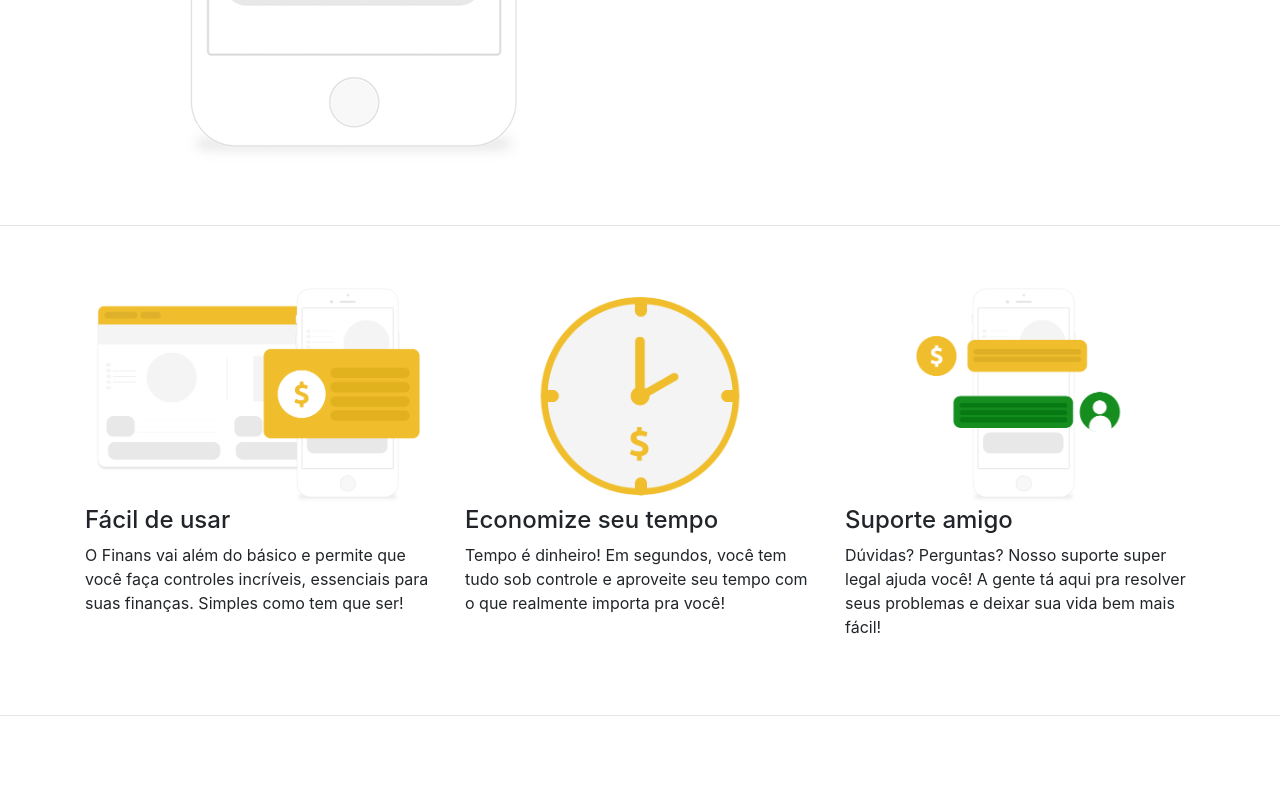
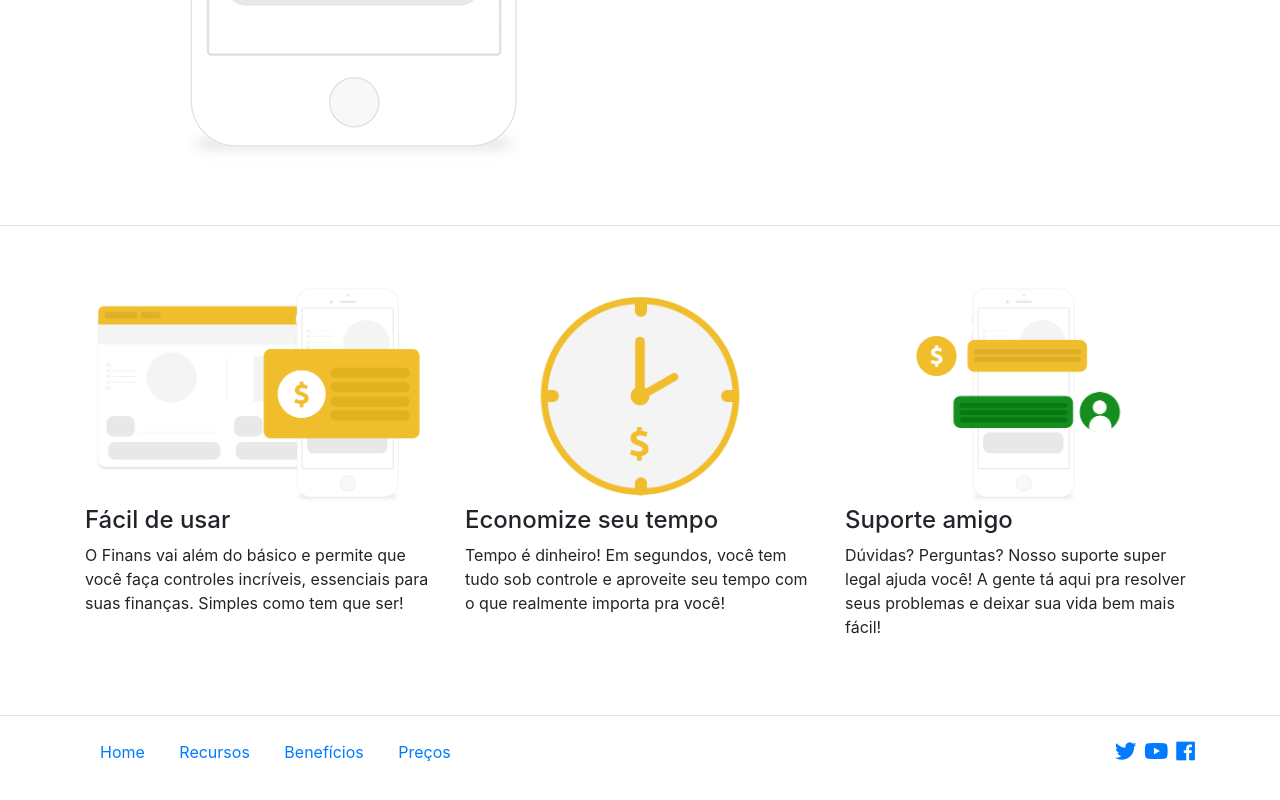
Before and after one commit to sarahprando/Finans, a plain HTML site: page index.html in a window 1280 px wide. Shown: the part 1628-2428 px from the top of the page. Before the commit the page ends 2344 px from the top, so only its background shows below. Drawn offline with nearby package versions, Linux system fonts and the light colour scheme.

Commit message:
finalizado!!!

```diff
--- a/css/style.css
+++ b/css/style.css
@@ -7,3 +7,7 @@
     padding: 60px 0;
     border-bottom: 1px solid #e5e5e5;
 }
+
+footer p a {
+    margin: 5px 15px;
+}
--- a/index.html
+++ b/index.html
@@ -124,7 +124,7 @@
         </div>
     </section><!-- Fim section juros -->
 
-    <section class="caixa"> <!-- Inicio section recursos-->
+    <section class="caixa"> <!-- Inicio section recursos -->
         <div class="container">
             <div class="row">
                 <div class="col-md-4">
@@ -145,7 +145,33 @@
                 </div>
             </div>
         </div>
-    </section> <!-- Fim section recursos-->
+    </section> <!-- Fim section recursos -->
+
+    <footer class="mt-4 mb-4"><!-- Inicio footer-->
+        <div class="container">
+            <div class="row">
+                <div class="col-md-8">
+                    <p>
+                        <a href="#">Home</a>
+                        <a href="#">Recursos</a>
+                        <a href="#">Benefícios</a>
+                        <a href="#">Preços</a>
+                    </p>
+                </div>
+                <div class="col-md-4 d-flex justify-content-end">
+                    <a href="#">
+                        <i class="fab fa-twitter fa-lg"></i>
+                    </a>
+                    <a href="#" class="ml-2">
+                        <i class="fab fa-youtube fa-lg"></i>
+                    </a>
+                    <a href="#" class="ml-2">
+                        <i class="fab fa-facebook fa-lg"></i>
+                    </a>
+                </div>
+            </div>
+        </div>
+    </footer><!-- Fim footer-->
 
     <!-- JavaScript (Opcional) -->
     <!-- jQuery primeiro, depois Popper.js, depois Bootstrap JS -->
```
